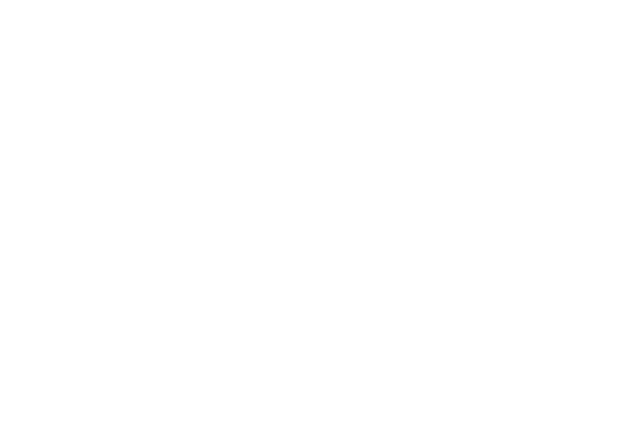
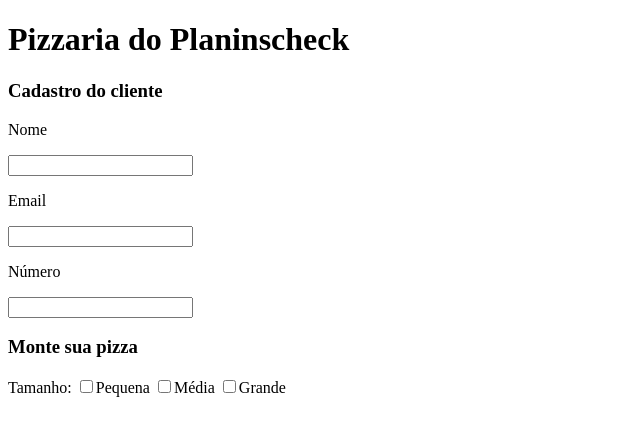
Before and after one commit to DiegoPlaninscheck/AppLuciano, a plain HTML site: page app/pages/pedido/index.html in a window 1280 px wide. Shown: the whole page, without its empty margins (0-640 px from the left). Drawn offline with Linux system fonts and the light colour scheme.

Commit message:
iniciando tela de pedidos

```diff
--- a/app/pages/pedido/index.html
+++ b/app/pages/pedido/index.html
@@ -1,5 +1,6 @@
 <!DOCTYPE html>
 <html lang="pt-br">
+
 <head>
   <meta charset="UTF-8" />
   <meta http-equiv="X-UA-Compatible" content="IE=edge" />
@@ -7,7 +8,33 @@
   <title>Pedido</title>
   <link rel="stylesheet" href="../../styles/pedido.css" />
 </head>
+
 <body>
+  <header>
+    <div class="container">
+      <h1>Pizzaria do Planinscheck</h1>
+    </div>
+  </header>
+  <main>
+    <h3>Cadastro do cliente</h3>
+    <p>Nome</p>
+    <input type="text">
+    <p>Email</p>
+    <input type="text">
+    <p>Número</p>
+    <input type="number">
+  </main>
+  <footer>
+    <h3>Monte sua pizza</h3>
+    <label for="">Tamanho:</label>
+    <input type="checkbox" name="tamanho" value="p">Pequena
+    <input type="checkbox" name="tamanho" value="m">Média
+    <input type="checkbox" name="tamanho" value="g">Grande
+  </footer>
+
+
+
   <script src="../../scripts/pedido.js"></script>
 </body>
+
 </html>
```
Also changed, not shown: app/pages/confirma/index.html (+3 -0 lines). Lines whose indentation alone changed are shown as unchanged.
